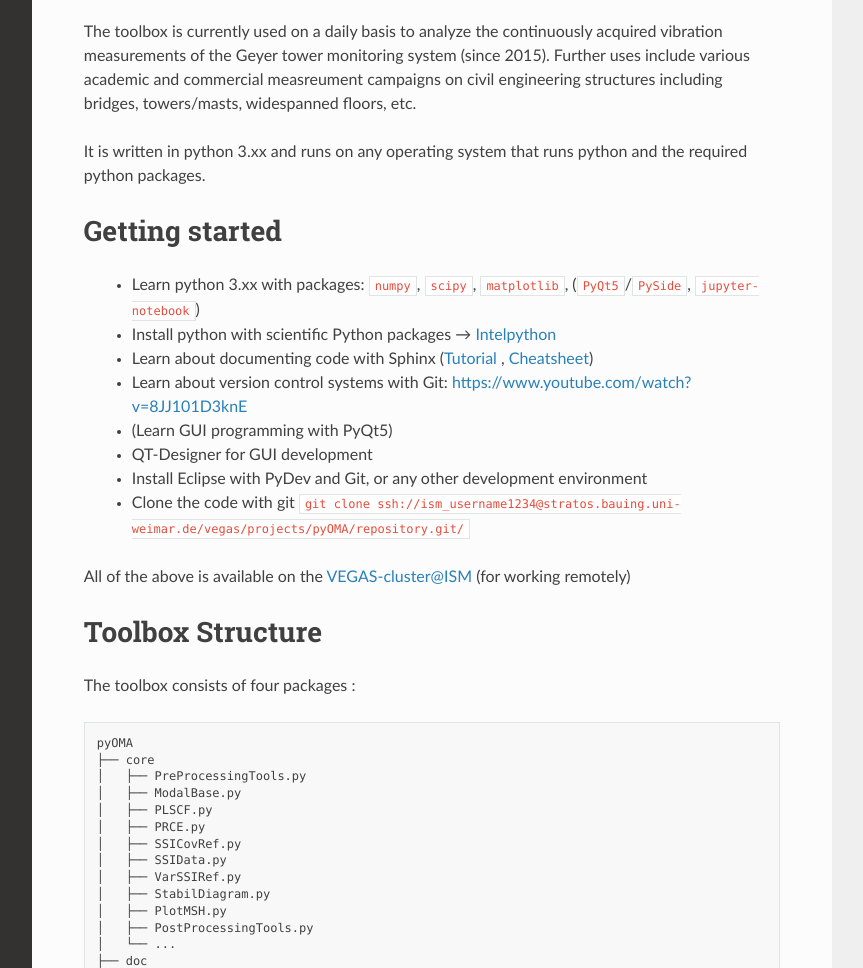
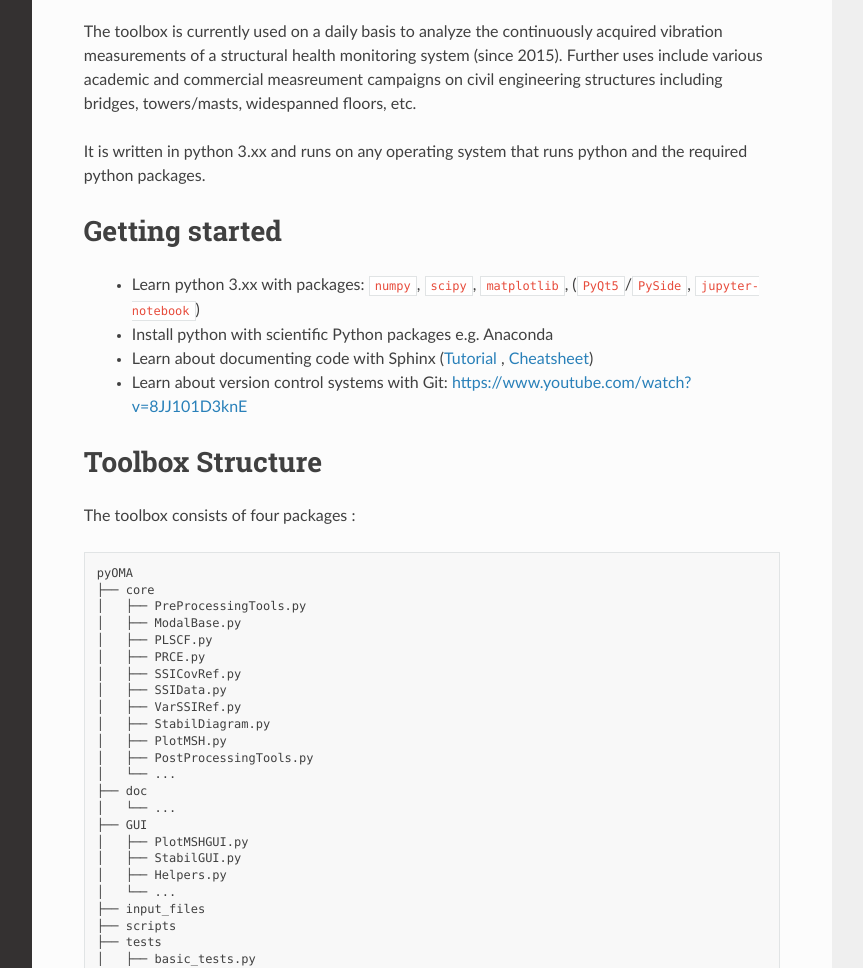
Before and after one commit to simonmarwitz/pyOMA, a Sphinx documentation site: the page built from doc/index.rst, in a window 1280 px wide and 1400 px high, cut to the strip 432-1400 px from the top of the window. Shown: the whole strip, without its empty margins (268-1131 px from the left). Built offline with Sphinx 7.4.7 and the Read the Docs theme 2.0.0, drawn with Linux system fonts in a browser that asks for light colours.

Commit message:
Update index.rst

```diff
--- a/doc/index.rst
+++ b/doc/index.rst
@@ -24,7 +24,7 @@ In a broader sense it consists of a series of processes:
 
 
 The toolbox is currently used on a daily basis to analyze the continuously
-acquired vibration measurements of the Geyer tower monitoring system (since 2015).
+acquired vibration measurements of a structural health monitoring system (since 2015).
 Further uses include various academic and commercial measreument campaigns
 on civil engineering structures including bridges, towers/masts, widespanned floors, etc.
 
@@ -35,15 +35,10 @@ Getting started
 ===============
 
  * Learn python 3.xx with packages: ``numpy``, ``scipy``, ``matplotlib``, (``PyQt5``/``PySide``, ``jupyter-notebook``)
- * Install python with scientific Python packages → `Intelpython <https://software.intel.com/content/www/us/en/develop/articles/oneapi-standalone-components.html#python>`_
+ * Install python with scientific Python packages e.g. Anaconda
  * Learn about documenting code with Sphinx (`Tutorial <https://thomas-cokelaer.info/tutorials/sphinx/rest_syntax.html>`_ , `Cheatsheet <https://matplotlib.org/sampledoc/cheatsheet.html>`_)
  * Learn about version control systems with Git: `<https://www.youtube.com/watch?v=8JJ101D3knE>`_
- * (Learn GUI programming with PyQt5)
- * QT-Designer for GUI development
- * Install Eclipse with PyDev and Git, or any other development environment
- * Clone the code with git ``git clone ssh://ism_username1234@stratos.bauing.uni-weimar.de/vegas/projects/pyOMA/repository.git/``
 
-All of the above is available on the `VEGAS-cluster@ISM <https://santafe.bauing.uni-weimar.de/dokuwiki/doku.php?id=ism_it:comp_publ:digitallab:cluster:start>`_ (for working remotely)
 
 Toolbox Structure
 =================
```
